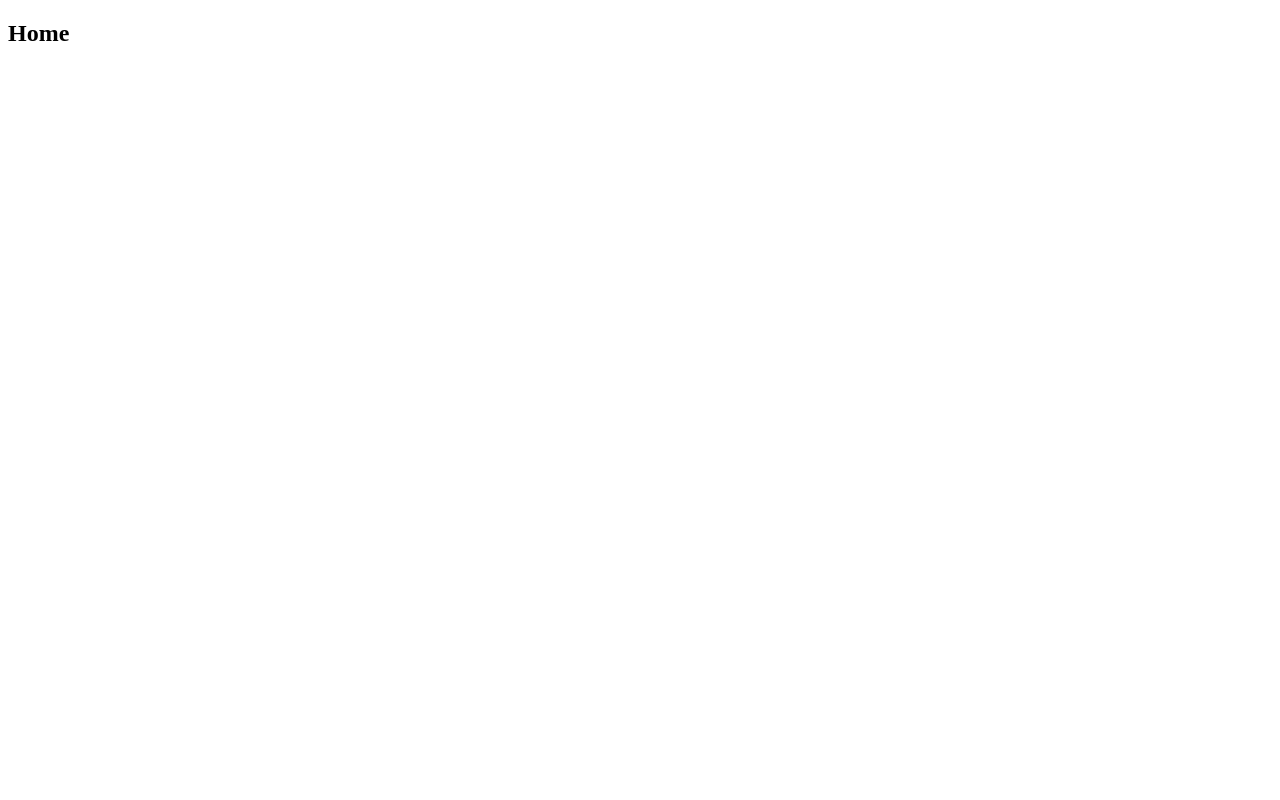
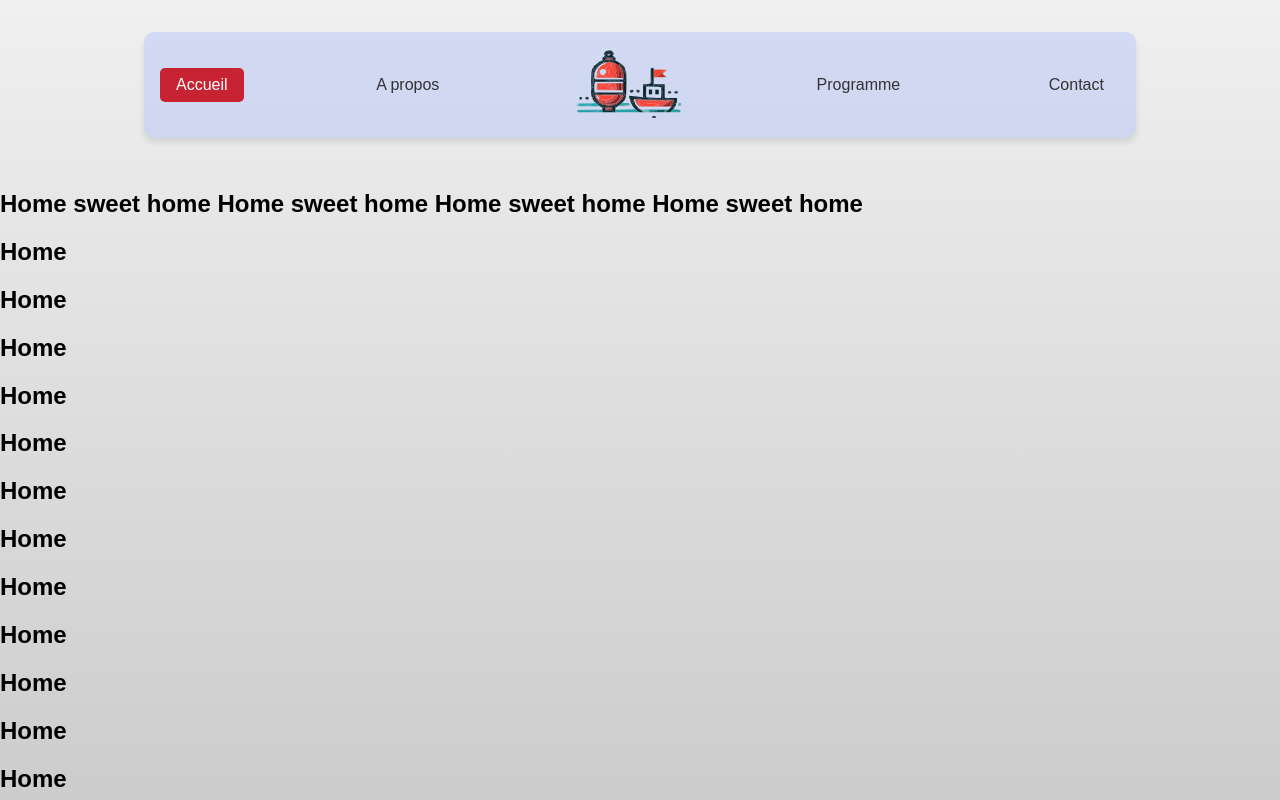
Before and after one commit to TugdualDek/festivaldelabalise, a Next.js app: page / in a window 1280 px wide. Shown: the top 800 px of the page. Built offline with nearby package versions, Linux system fonts and the light colour scheme.

Commit message:
wip (header) : init header

```diff
--- a/src/app/layout.tsx
+++ b/src/app/layout.tsx
@@ -1,5 +1,7 @@
 import { Metadata } from "next";
 import React from "react";
+import "../styles/globals.css";
+
 
 export const metadata: Metadata = {
   title: "Le Festival de la Balise",
--- a/src/app/page.tsx
+++ b/src/app/page.tsx
@@ -4,6 +4,33 @@ export default function Home() {
   return (
     <SpecialLayout>
       <section>
+        <h1>Home sweet home Home sweet home Home sweet home Home sweet home</h1>
+        <h1>Home</h1>
+        <h1>Home</h1>
+        <h1>Home</h1>
+        <h1>Home</h1>
+        <h1>Home</h1>
+        <h1>Home</h1>
+        <h1>Home</h1>
+        <h1>Home</h1>
+        <h1>Home</h1>
+        <h1>Home</h1>
+        <h1>Home</h1>
+        <h1>Home</h1>
+        <h1>Home</h1>
+        <h1>Home</h1>
+        <h1>Home</h1>
+        <h1>Home</h1>
+        <h1>Home</h1>
+        <h1>Home</h1>
+        <h1>Home</h1>
+        <h1>Home</h1>
+        <h1>Home</h1>
+        v
+        <h1>Home</h1>
+        <h1>Home</h1>
+        <h1>Home</h1>
+        <h1>Home</h1>
         <h1>Home</h1>
       </section>
     </SpecialLayout>
--- /dev/null
+++ b/src/components/header/Header.component.tsx
@@ -0,0 +1,18 @@
+import Image from 'next/image';
+import HeaderStyles from "../../styles/Header.module.css";
+
+export default function Header() {
+    return (
+        <div className={HeaderStyles.navbarContainer}>
+            <nav className={HeaderStyles.navbar}>
+                <a href="#" className={`${HeaderStyles.navLink} ${HeaderStyles.navLinkActive}`}>Accueil</a>
+                <a href="#" className={HeaderStyles.navLink}>A propos</a>
+                <div className="logo">
+                    <Image src="/logo.svg" alt="logo" width={112} height={70} />
+                </div>
+                <a href="#" className={HeaderStyles.navLink}>Programme</a>
+                <a href="#" className={HeaderStyles.navLink}>Contact</a>
+            </nav>
+        </div>
+    );
+}
--- a/src/components/layout/layout.tsx
+++ b/src/components/layout/layout.tsx
@@ -1,17 +1,15 @@
 import React, { ReactNode } from "react";
 import Head from "next/head";
+import Header from "../header/Header.component";
 
 export default function SpecialLayout({ children }: { children: ReactNode }) {
     return (
         <>
             <Head>
                 <link rel="icon" href="/favicon.ico" />
-                <meta
-                    name="description"
-                    content="Learn how to build a personal website using Next.js"
-                />
                 <meta name="og:title" content="Festival de la balise" />
             </Head>
+            <Header />
             <main>{children}</main>
         </>
     );
--- /dev/null
+++ b/src/styles/Header.module.css
@@ -0,0 +1,39 @@
+.navbarContainer {
+  position: sticky;
+  top: 0;
+  width: 100%;
+  padding: 2rem 0; /* Ajout d'un padding vertical */
+  z-index: 1000;
+}
+
+.navbar {
+  display: flex;
+  justify-content: space-between;
+  align-items: center;
+  width: 75%;
+  margin: 0 auto; /* Changé de 2rem auto à 0 auto */
+  padding: 1rem;
+  background: rgba(144, 169, 255, 0.3); /* Ajusté l'opacité */
+  backdrop-filter: blur(5px);
+  border-radius: 10px;
+  box-shadow: 0 4px 6px rgba(0, 0, 0, 0.1);
+}
+
+.navLink {
+  text-decoration: none;
+  color: #333;
+  padding: 0.5rem 1rem;
+}
+
+.navLink:hover {
+  color: #fff;
+  background: var(--color-red);
+  border-radius: 5px;
+}
+
+.navLinkActive {
+  color: #fff;
+  font-size: 700;
+  background: var(--color-red);
+  border-radius: 5px;
+}
--- a/src/styles/globals.css
+++ b/src/styles/globals.css
@@ -1,107 +1,22 @@
 :root {
-  --max-width: 1100px;
-  --border-radius: 12px;
-  --font-mono: ui-monospace, Menlo, Monaco, "Cascadia Mono", "Segoe UI Mono",
-    "Roboto Mono", "Oxygen Mono", "Ubuntu Monospace", "Source Code Pro",
-    "Fira Mono", "Droid Sans Mono", "Courier New", monospace;
-
-  --foreground-rgb: 0, 0, 0;
-  --background-start-rgb: 214, 219, 220;
-  --background-end-rgb: 255, 255, 255;
-
-  --primary-glow: conic-gradient(
-    from 180deg at 50% 50%,
-    #16abff33 0deg,
-    #0885ff33 55deg,
-    #54d6ff33 120deg,
-    #0071ff33 160deg,
-    transparent 360deg
-  );
-  --secondary-glow: radial-gradient(
-    rgba(255, 255, 255, 1),
-    rgba(255, 255, 255, 0)
-  );
-
-  --tile-start-rgb: 239, 245, 249;
-  --tile-end-rgb: 228, 232, 233;
-  --tile-border: conic-gradient(
-    #00000080,
-    #00000040,
-    #00000030,
-    #00000020,
-    #00000010,
-    #00000010,
-    #00000080
-  );
-
-  --callout-rgb: 238, 240, 241;
-  --callout-border-rgb: 172, 175, 176;
-  --card-rgb: 180, 185, 188;
-  --card-border-rgb: 131, 134, 135;
-}
-
-@media (prefers-color-scheme: dark) {
-  :root {
-    --foreground-rgb: 255, 255, 255;
-    --background-start-rgb: 0, 0, 0;
-    --background-end-rgb: 0, 0, 0;
-
-    --primary-glow: radial-gradient(rgba(1, 65, 255, 0.4), rgba(1, 65, 255, 0));
-    --secondary-glow: linear-gradient(
-      to bottom right,
-      rgba(1, 65, 255, 0),
-      rgba(1, 65, 255, 0),
-      rgba(1, 65, 255, 0.3)
-    );
-
-    --tile-start-rgb: 2, 13, 46;
-    --tile-end-rgb: 2, 5, 19;
-    --tile-border: conic-gradient(
-      #ffffff80,
-      #ffffff40,
-      #ffffff30,
-      #ffffff20,
-      #ffffff10,
-      #ffffff10,
-      #ffffff80
-    );
-
-    --callout-rgb: 20, 20, 20;
-    --callout-border-rgb: 108, 108, 108;
-    --card-rgb: 100, 100, 100;
-    --card-border-rgb: 200, 200, 200;
-  }
-}
-
-* {
-  box-sizing: border-box;
-  padding: 0;
-  margin: 0;
+  --border-radius: 24px;
+  --color-red: #c82333;
 }
 
 html,
 body {
-  max-width: 100vw;
-  overflow-x: hidden;
+  margin: 0;
+  min-height: 100%;
+  min-width: 100%;
+  padding: 0;
+  font-family: Exo, sans-serif;
 }
 
 body {
-  color: rgb(var(--foreground-rgb));
   background: linear-gradient(
-      to bottom,
-      transparent,
-      rgb(var(--background-end-rgb))
-    )
-    rgb(var(--background-start-rgb));
+    to bottom,
+    rgba(240, 240, 240, 1) 0%,
+    rgba(172, 172, 172, 1) 100%
+  );
+  z-index: 0;
 }
-
-a {
-  color: inherit;
-  text-decoration: none;
-}
-
-@media (prefers-color-scheme: dark) {
-  html {
-    color-scheme: dark;
-  }
-}
```
Also changed, not shown: src/app/_app.tsx (+11 -1 lines), public/logo.svg (added), 1 other file (tests, documents, lock files or other folders).
